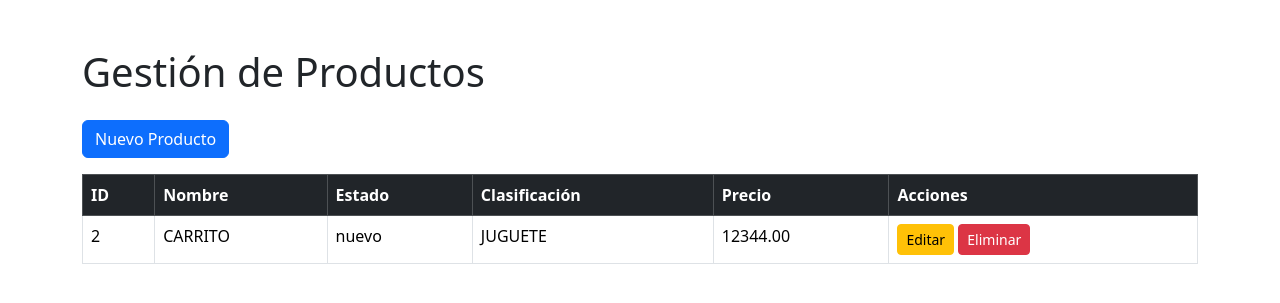
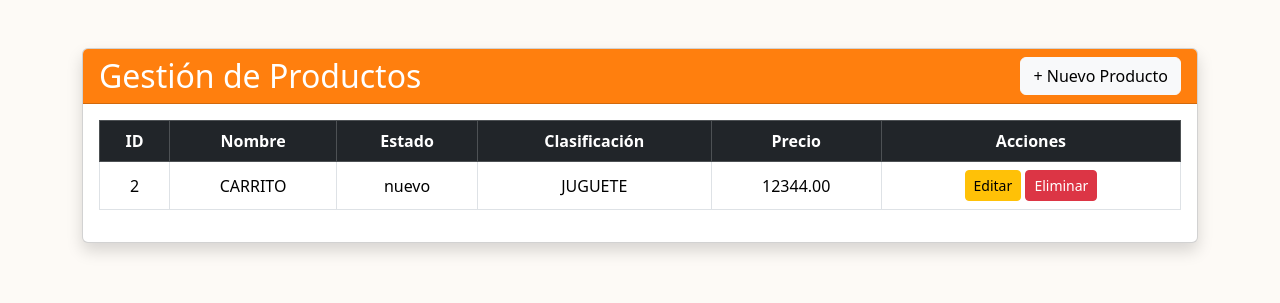
Before and after one commit to junca24/examen-final, a Flask app: page / in a window 1280 px wide. Shown: the top 303 px of the page. Run offline with Flask 3, Linux system fonts and the light colour scheme; data comes from the database, SQL or seed files in the repository.

Commit message:
Update index.html

```diff
--- a/templates/index.html
+++ b/templates/index.html
@@ -3,14 +3,45 @@
 <head>
   <meta charset="UTF-8">
   <title>Gestión de Productos</title>
-  <link rel="stylesheet" href="https://cdn.jsdelivr.net/npm/bootstrap@5.3.3/dist/css/bootstrap.min.css">
+  <link href="https://cdn.jsdelivr.net/npm/bootstrap@5.3.3/dist/css/bootstrap.min.css" rel="stylesheet">
+  <style>
+    body {
+      background-color: #fdfaf6;
+    }
+    .header-orange {
+      background-color: #ff7f0e !important;
+      color: white;
+    }
+    .btn-orange {
+      background-color: #ff7f0e;
+      color: white;
+    }
+    .btn-orange:hover {
+      background-color: #e56f0b;
+      color: white;
+    }
+    .modal {
+      display: none;
+      position: fixed;
+      top: 0; left: 0; right: 0; bottom: 0;
+      background: rgba(0, 0, 0, 0.5);
+      justify-content: center;
+      align-items: center;
+    }
+    .modal.show {
+      display: flex;
+    }
+  </style>
 </head>
-<body class="container mt-5">
-  <h1 class="mb-4">Gestión de Productos</h1>
-
-  <button class="btn btn-primary mb-3" onclick="abrirModal()">Nuevo Producto</button>
-
-  <table class="table table-bordered">
+<body>
+  <div class="container-lg mt-5">
+    <div class="card shadow">
+      <div class="card-header header-orange d-flex justify-content-between align-items-center">
+        <h2 class="mb-0">Gestión de Productos</h2>
+        <button class="btn btn-light" onclick="abrirModal()">+ Nuevo Producto</button>
+      </div>
+      <div class="card-body">
+        <table class="table table-bordered table-hover text-center align-middle">
           <thead class="table-dark">
             <tr>
               <th>ID</th>
@@ -21,40 +52,42 @@
               <th>Acciones</th>
             </tr>
           </thead>
-    <tbody id="tablaBody">
-    </tbody>
+          <tbody id="tablaBody"></tbody>
         </table>
+      </div>
+    </div>
+  </div>
 
   <!-- Modal -->
-  <div class="modal" tabindex="-1" id="modalProducto">
+  <div class="modal" id="modalProducto">
     <div class="modal-dialog">
       <div class="modal-content">
         <form id="formProducto">
-          <div class="modal-header">
+          <div class="modal-header header-orange">
             <h5 class="modal-title">Producto</h5>
             <button type="button" class="btn-close" onclick="cerrarModal()"></button>
           </div>
           <div class="modal-body">
             <input type="hidden" id="id_producto">
             <div class="mb-3">
-              <label>Nombre:</label>
+              <label class="form-label">Nombre:</label>
               <input type="text" id="nombre" class="form-control" required>
             </div>
             <div class="mb-3">
-              <label>Estado:</label>
+              <label class="form-label">Estado:</label>
               <input type="text" id="estado" class="form-control" required>
             </div>
             <div class="mb-3">
-              <label>Clasificación:</label>
+              <label class="form-label">Clasificación:</label>
               <input type="text" id="clasificacion" class="form-control" required>
             </div>
             <div class="mb-3">
-              <label>Precio:</label>
+              <label class="form-label">Precio:</label>
               <input type="number" step="0.01" id="precio" class="form-control" required>
             </div>
           </div>
           <div class="modal-footer">
-            <button type="submit" class="btn btn-primary">Guardar</button>
+            <button type="submit" class="btn btn-orange">Guardar</button>
             <button type="button" class="btn btn-secondary" onclick="cerrarModal()">Cancelar</button>
           </div>
         </form>
@@ -80,8 +113,8 @@
             <td>${p.clasificacion}</td>
             <td>${p.precio.toFixed(2)}</td>
             <td>
-              <button class="btn btn-warning btn-sm" onclick="editarProducto(${p.id_producto})">Editar</button>
-              <button class="btn btn-danger btn-sm" onclick="eliminarProducto(${p.id_producto})">Eliminar</button>
+              <button class="btn btn-sm btn-warning" onclick="editarProducto(${p.id_producto})">Editar</button>
+              <button class="btn btn-sm btn-danger" onclick="eliminarProducto(${p.id_producto})">Eliminar</button>
             </td>
           </tr>
         `;
@@ -91,11 +124,11 @@
     function abrirModal() {
       formProducto.reset();
       document.getElementById('id_producto').value = '';
-      modal.style.display = 'block';
+      modal.classList.add('show');
     }
 
     function cerrarModal() {
-      modal.style.display = 'none';
+      modal.classList.remove('show');
     }
 
     formProducto.onsubmit = async (e) => {
```
Lines whose indentation alone changed are shown as unchanged.
